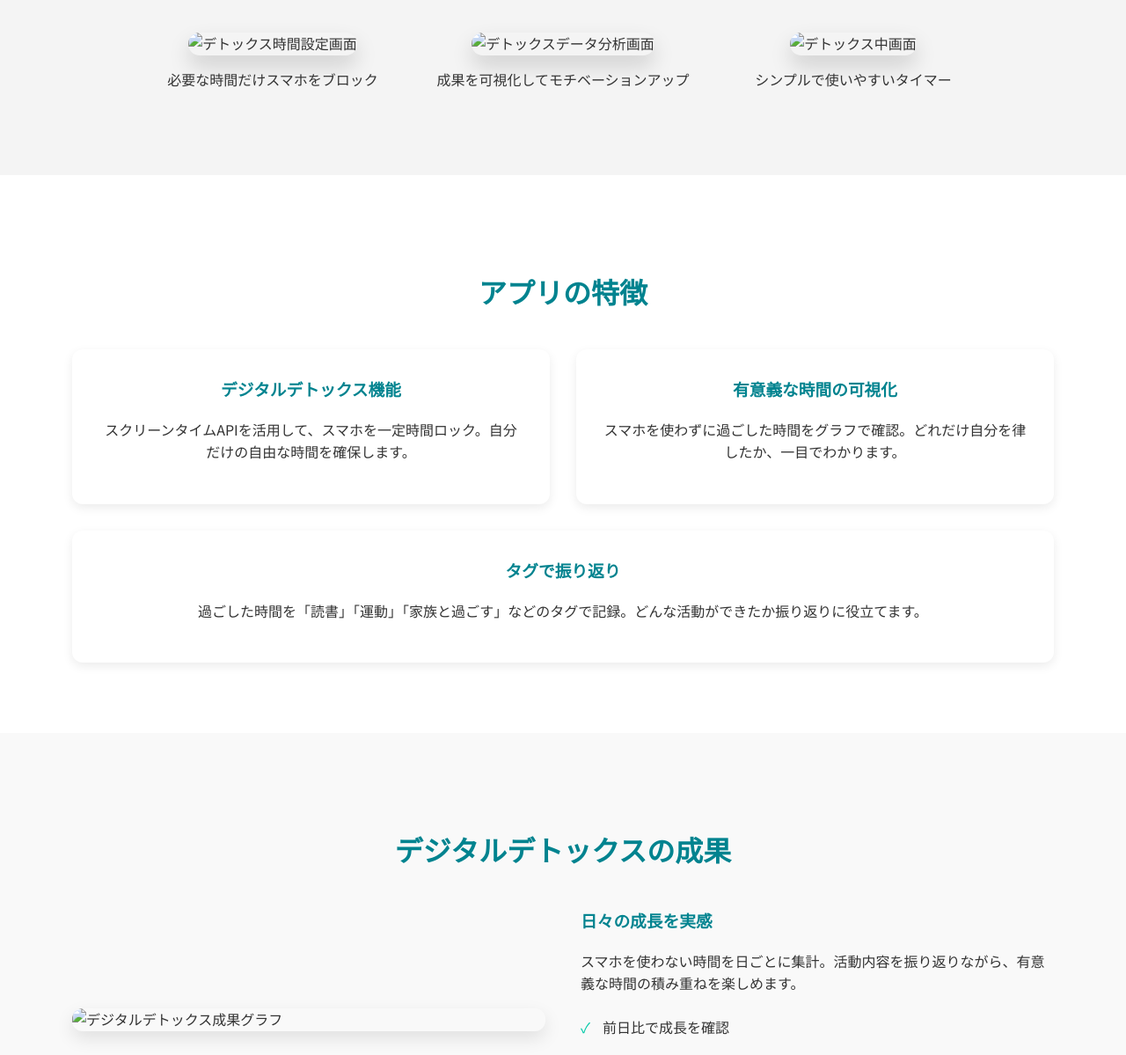
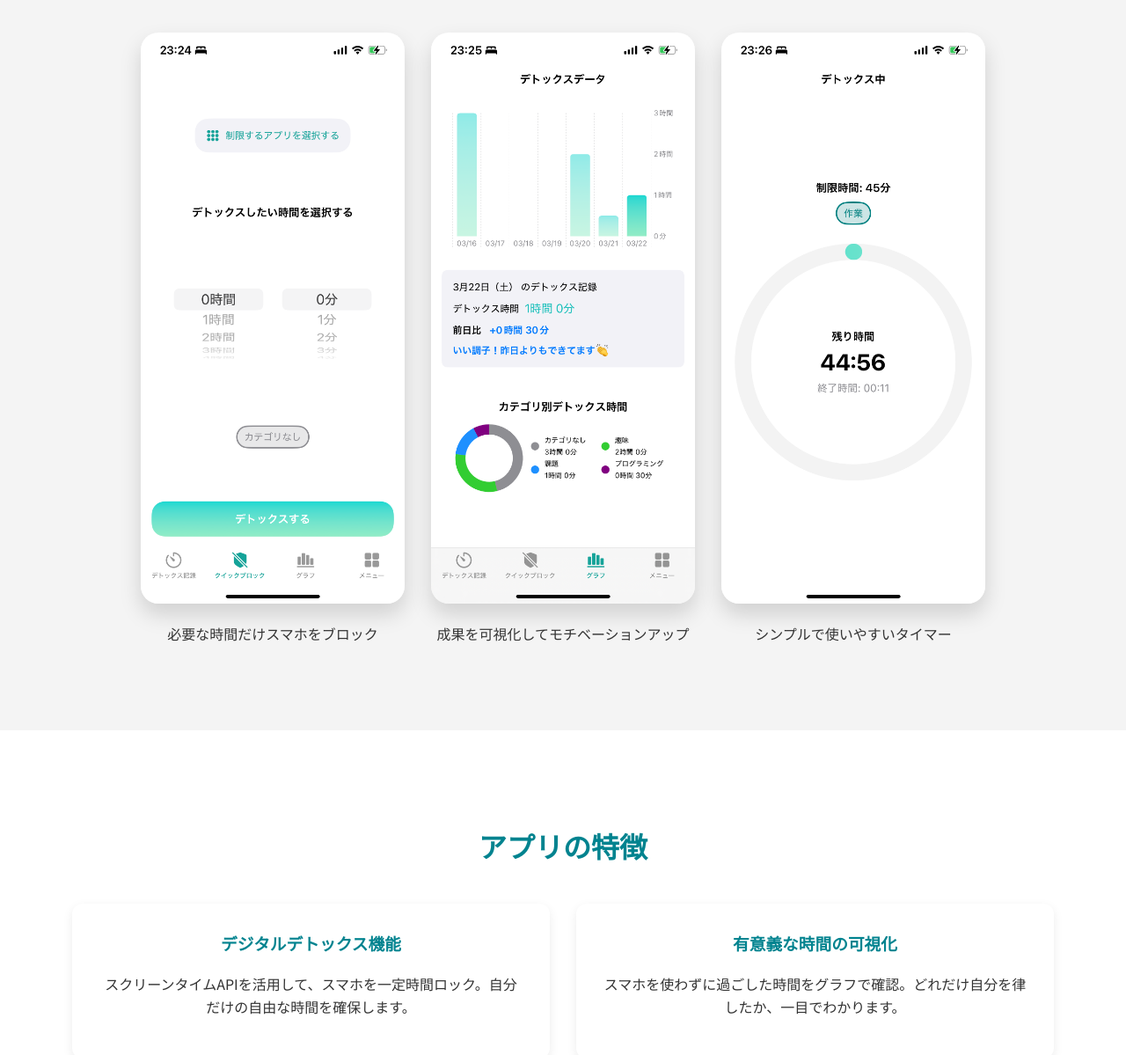
Before and after one commit to miurakazuma67/miurakazuma67.github.io, a website: page index.html in a window 1280 px wide. Shown: the part 555-1754 px from the top of the page at 88% size. Drawn offline with Linux system fonts and the light colour scheme.

Commit message:
画像が正しく表示されるように修正

```diff
--- a/index.html
+++ b/index.html
@@ -25,15 +25,15 @@
                 <h2>あなたのデジタルライフをコントロール</h2>
                 <div class="screenshots-container">
                     <div class="screenshot">
-                        <img src="images/screenshot-1.png" alt="デトックス時間設定画面" class="app-screenshot">
+                        <img src="images/quickBlock.PNG" alt="デトックス時間設定画面" class="app-screenshot">
                         <p>必要な時間だけスマホをブロック</p>
                     </div>
                     <div class="screenshot">
-                        <img src="images/screenshot-2.png" alt="デトックスデータ分析画面" class="app-screenshot">
+                        <img src="images/graph.PNG" alt="デトックスデータ分析画面" class="app-screenshot">
                         <p>成果を可視化してモチベーションアップ</p>
                     </div>
                     <div class="screenshot">
-                        <img src="images/screenshot-3.png" alt="デトックス中画面" class="app-screenshot">
+                        <img src="images/timer.PNG" alt="デトックス中画面" class="app-screenshot">
                         <p>シンプルで使いやすいタイマー</p>
                     </div>
                 </div>
@@ -64,7 +64,7 @@
             <div class="container">
                 <h2>デジタルデトックスの成果</h2>
                 <div class="graph-container">
-                    <img src="images/screenshot-2.png" alt="デジタルデトックス成果グラフ" class="graph-img">
+                    <img src="images/graph.PNG" alt="デジタルデトックス成果グラフ" class="graph-img">
                     <div class="graph-text">
                         <h3>日々の成長を実感</h3>
                         <p>スマホを使わない時間を日ごとに集計。活動内容を振り返りながら、有意義な時間の積み重ねを楽しめます。</p>
```
Also changed, not shown: images/graph.PNG (added), images/quickBlock.PNG (added), images/timer.PNG (added).
